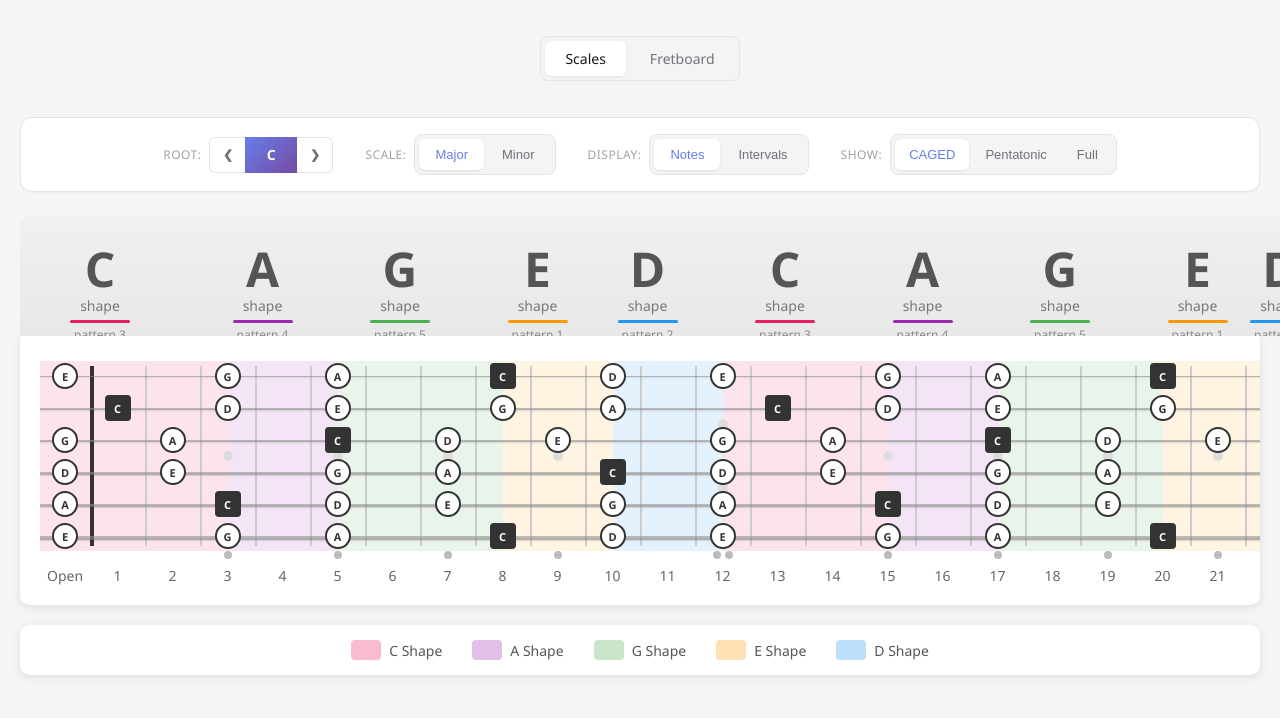
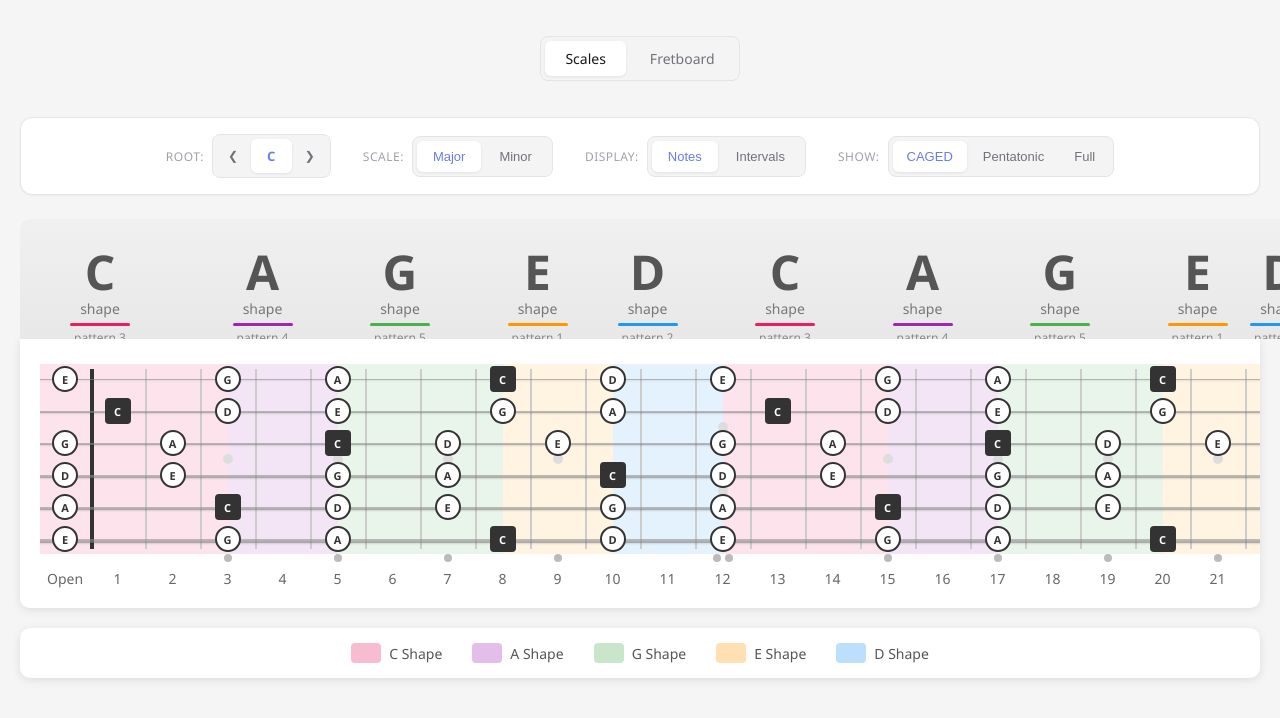
Before and after one commit to balajeerc/guitar-tools, a website built with Vite: page index.html in a window 1280 px wide. Shown: the top 718 px of the page. Built offline with nearby package versions, Linux system fonts and the light colour scheme.

Commit message:
Minor fix: root note styling change

```diff
--- a/src/style.css
+++ b/src/style.css
@@ -122,35 +122,30 @@ body {
 .note-selector {
     display: inline-flex;
     align-items: center;
+    gap: 2px;
+    padding: 4px;
+    border: 1px solid var(--color-border);
+    border-radius: var(--radius-md);
+    background: var(--color-muted);
 }
 
 .note-btn {
-    width: 36px;
-    height: 36px;
-    border: 1px solid var(--color-border);
-    background: var(--color-surface);
+    width: 32px;
+    padding: 8px 0;
+    border: none;
+    background: transparent;
     cursor: pointer;
     font-size: 12px;
-    font-weight: 600;
+    font-weight: 500;
     color: var(--color-text-secondary);
-    transition: all var(--transition-fast);
+    border-radius: var(--radius-sm);
+    transition: color var(--transition-fast), background-color var(--transition-fast);
     display: flex;
     align-items: center;
     justify-content: center;
 }
 
-.note-btn:first-child {
-    border-radius: var(--radius-sm) 0 0 var(--radius-sm);
-    border-right: none;
-}
-
-.note-btn:last-child {
-    border-radius: 0 var(--radius-sm) var(--radius-sm) 0;
-    border-left: none;
-}
-
 .note-btn:hover {
-    background: var(--color-muted);
     color: var(--color-text);
 }
 
@@ -159,17 +154,17 @@ body {
 }
 
 .note-display {
-    width: 52px;
-    height: 36px;
+    padding: 8px 16px;
     display: flex;
     align-items: center;
     justify-content: center;
-    font-size: 14px;
-    font-weight: 700;
+    font-size: 13px;
+    font-weight: 600;
     letter-spacing: 0.5px;
-    background: linear-gradient(135deg, #667eea 0%, #764ba2 100%);
-    color: white;
-    border-radius: 0;
+    background: var(--color-surface);
+    color: var(--color-primary);
+    border-radius: var(--radius-sm);
+    box-shadow: 0 1px 3px rgba(0, 0, 0, 0.08);
 }
 
 /* Toggle Buttons */
@@ -810,14 +805,13 @@ body {
     }
 
     .note-btn {
-        width: 32px;
-        height: 32px;
+        width: 28px;
+        padding: 6px 0;
     }
 
     .note-display {
-        width: 48px;
-        height: 32px;
-        font-size: 13px;
+        padding: 6px 12px;
+        font-size: 12px;
     }
 
     /* Fretboard section: header beside fretboard on mobile */
```
